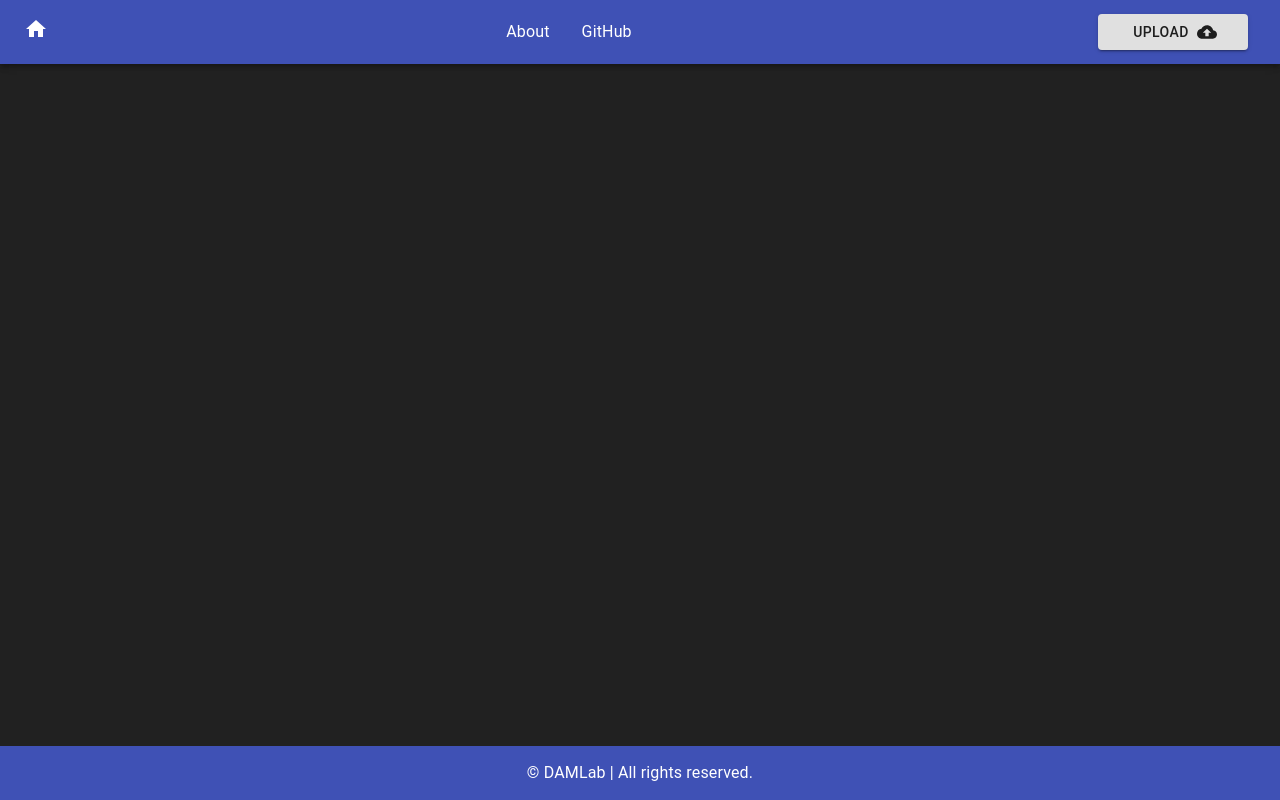
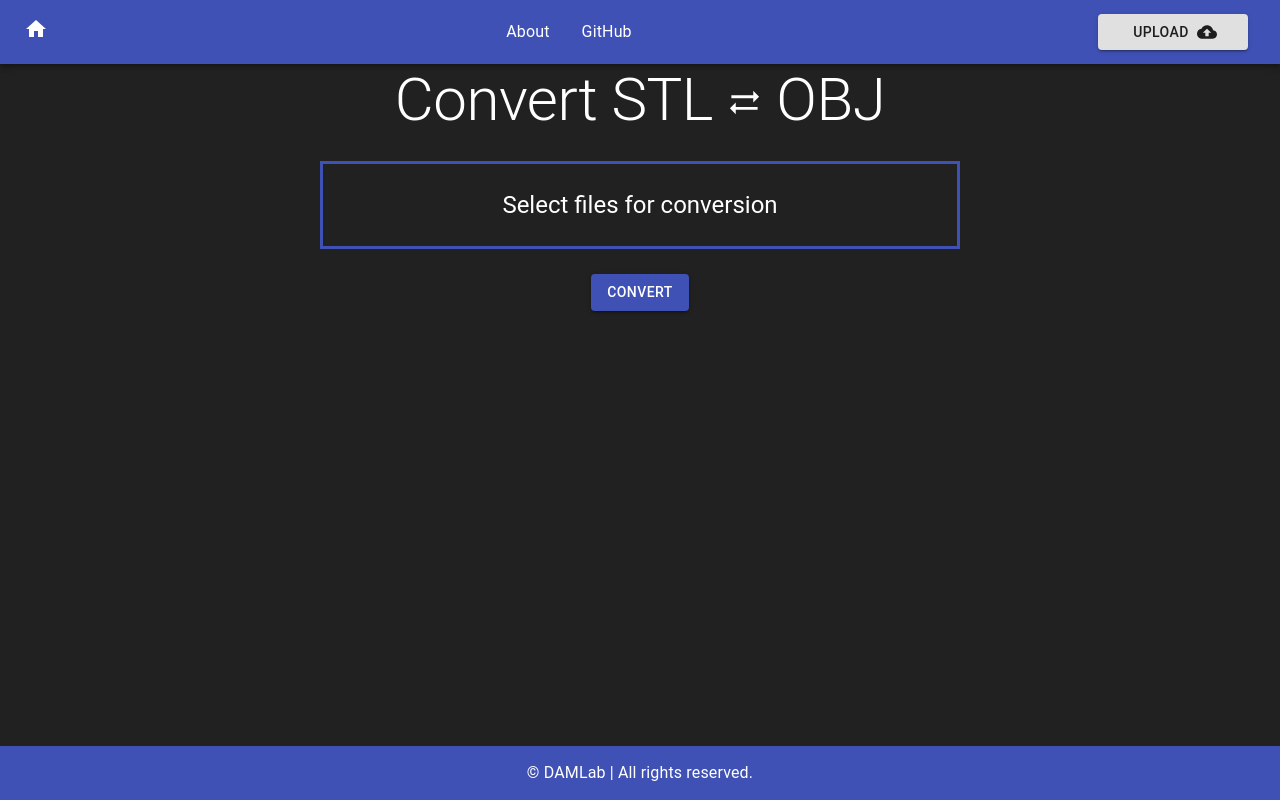
Before and after one commit to nasaku898/Mesh-Support-Website, a React (Create React App) app: page /fileConverter in a window 1280 px wide. Built offline with nearby package versions, Linux system fonts and the light colour scheme.

Commit message:
#15 added a convert feature stl and obj

```diff
--- a/src/App.js
+++ b/src/App.js
@@ -5,6 +5,7 @@ import NavBar from "./Components/NavBar/NavBar"
 import Home from './Pages/Home/Home';
 import Footer from './Components/Footer/Footer';
 import SupportGenerator from './Pages/SupportGenerator/SupportGenerator';
+import FileConverter from './Pages/FileConverter/FileConverter';
 
 function App() {
   return (
@@ -14,6 +15,7 @@ function App() {
         <Switch>
           <Route exact path="/" component={Home} />
           <Route exact path="/supportGeneration" component={SupportGenerator}/>
+          <Route exact path="/fileConverter" component={FileConverter}/>
         </Switch>
         <Footer />
       </Router>
--- /dev/null
+++ b/src/Pages/FileConverter/FileConvertStyle.js
@@ -0,0 +1,36 @@
+const { makeStyles } = require("@material-ui/core");
+
+const useStyles = makeStyles((theme) => ({
+    uploadContainer: {
+        border: `solid 3px ${theme.palette.primary.main}`,
+        padding: "25px",
+        marginTop: "25px",
+        marginBottom: "25px",
+        '&:hover': {
+            color: theme.palette.primary.main
+        }
+    },
+
+    Input: {
+        display: "none"
+    },
+
+    wrapper: {
+        width: "50%",
+        margin: "auto",
+        [theme.breakpoints.down('xs')]: {
+            fontSize: "1.5rem",
+            width: "80%"
+        }
+    },
+
+    Typography: {
+        [theme.breakpoints.down('xs')]: {
+            fontSize: "1.5rem",
+            color: "red",
+            width: "100%"
+        }
+    }
+}))
+
+export default useStyles
--- /dev/null
+++ b/src/Pages/FileConverter/FileConverter.js
@@ -0,0 +1,118 @@
+import React, { useState } from 'react'
+import * as THREE from 'three'
+import { OBJExporter } from 'three/examples/jsm/exporters/OBJExporter'
+import { STLLoader } from 'three/examples/jsm/loaders/STLLoader'
+import { STLExporter } from 'three/examples/jsm/exporters/STLExporter'
+import { OBJLoader } from 'three/examples/jsm/loaders/OBJLoader'
+import { Input, Button, Typography, Grid, Box } from '@material-ui/core'
+import { saveAs } from 'file-saver'
+import useStyles from './FileConvertStyle'
+import SyncAltIcon from '@material-ui/icons/SyncAlt';
+import ErrorAlert from '../../Components/ErrorAlert/ErrorAlert'
+const FileConverter = () => {
+
+    const classes = useStyles()
+
+    const [fileName, setfileName] = useState(null)
+    const [uploadSuccess, setUploadSuccess] = useState(true)
+    const [errorMessage, setErrorMessage] = useState(null)
+
+    const exportOBJ = (mesh) => {
+        const exporter = new OBJExporter()
+        const file = exporter.parse(mesh)
+        let blob = new Blob([file], { type: 'text/plain' })
+        const exportFileName = fileName.split('.').shift()
+        saveAs(blob, `${exportFileName}.obj`)
+    }
+
+    const exportSTL = (mesh) => {
+        const exporter = new STLExporter()
+        const file = exporter.parse(mesh, { binary: true })
+        let blob = new Blob([file], { type: 'text/plain' })
+        const exportFileName = fileName.split('.').shift()
+        saveAs(blob, `${exportFileName}.stl`)
+    }
+
+    const getFileName = () => {
+        setfileName(document.getElementById('file').value.split(/(\\|\/)/g).pop())
+    }
+
+    const convertSTLtoOBJ = (event) => {
+        event.preventDefault()
+        try {
+            const file = event.target.file.files[0]
+            if (file === undefined) {
+                throw new Error("No file found")
+            }
+
+            if (file.name.split('.').pop().toUpperCase() !== "STL" && file.name.split('.').pop().toUpperCase() !== "OBJ") {
+                throw new Error("File type is not supported")
+            }
+
+            const STLloader = new STLLoader()
+            const OBJloader = new OBJLoader()
+
+            const reader = new FileReader()
+
+            let mesh = undefined
+
+            reader.readAsDataURL(file)
+            reader.onload = (event) => {
+                if (file.name.split('.').pop().toUpperCase() === "STL") {
+                    STLloader.load(event.target.result, geometry => {
+                        const material = new THREE.MeshPhongMaterial({ color: 0xff00ff })
+                        mesh = new THREE.Mesh(geometry, material)
+                        exportOBJ(mesh)
+                    })
+                } else {
+                    OBJloader.load(event.target.result, obj => {
+                        mesh = obj.children.pop()
+                        exportSTL(mesh)
+                    })
+                }
+            }
+        } catch (error) {
+            setErrorMessage(error.message)
+            setUploadSuccess(false)
+        }
+    }
+
+    return (
+        <div className={classes.wrapper}>
+
+            <Grid container spacing={0}>
+                <Grid item xs={12}>
+                    <Typography variant="h2">Convert STL <SyncAltIcon fontSize='large' /> OBJ</Typography>
+                </Grid>
+                <Grid item xs={12}>
+                    <form onSubmit={convertSTLtoOBJ}>
+                        <Input className={classes.Input} type="file" id="file" inputProps={{ accept: ".stl,.obj" }} onChange={getFileName} />
+                        <Box className={classes.uploadContainer}>
+                            <label htmlFor="file" >
+
+                                <Typography variant="h5" >
+                                    {
+                                        fileName ? fileName : "Select files for conversion"
+                                    }
+                                </Typography>
+                            </label>
+
+                        </Box>
+
+                        <Button variant="contained" color="primary" type="submit">
+                            Convert
+                        </Button>
+
+                        {
+                            (!uploadSuccess) &&
+                            <ErrorAlert message={errorMessage}></ErrorAlert>
+                        }
+                    </form>
+                </Grid>
+            </Grid>
+
+        </div>
+    )
+}
+
+export default FileConverter
```
